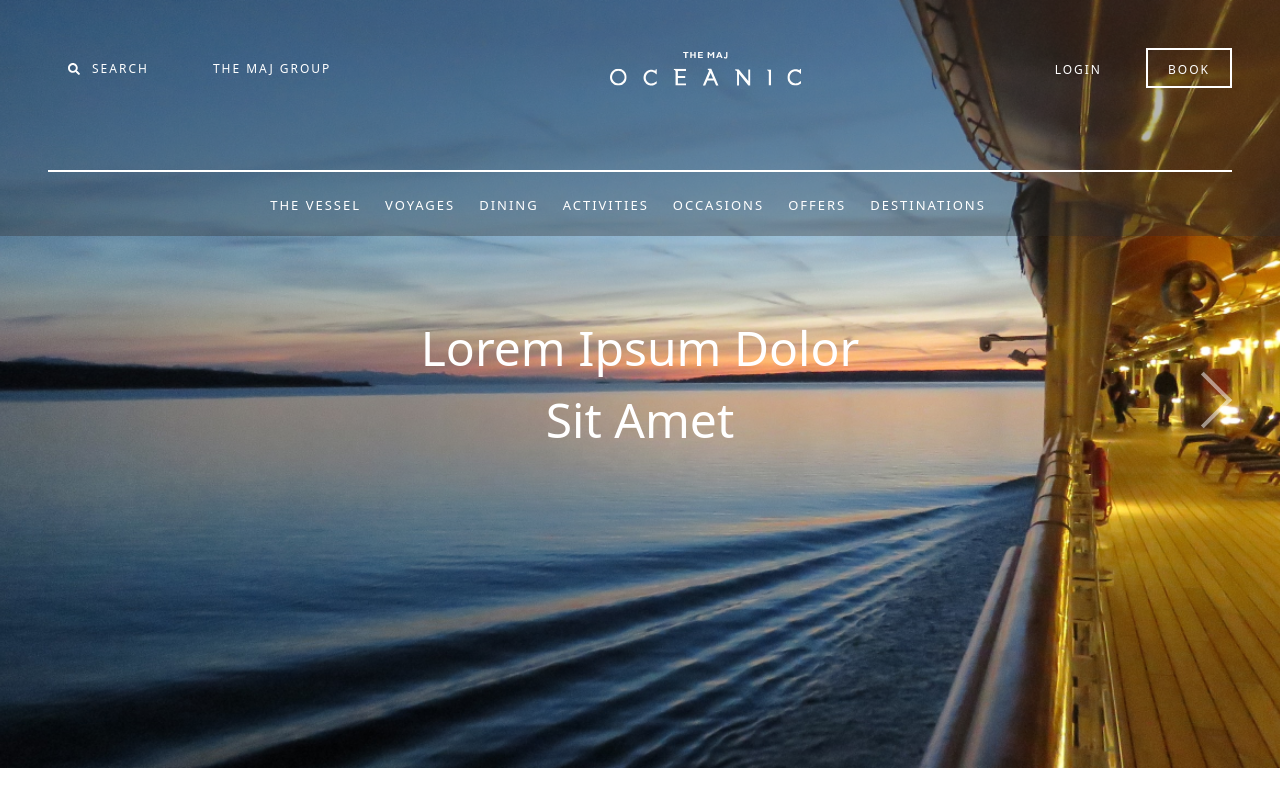
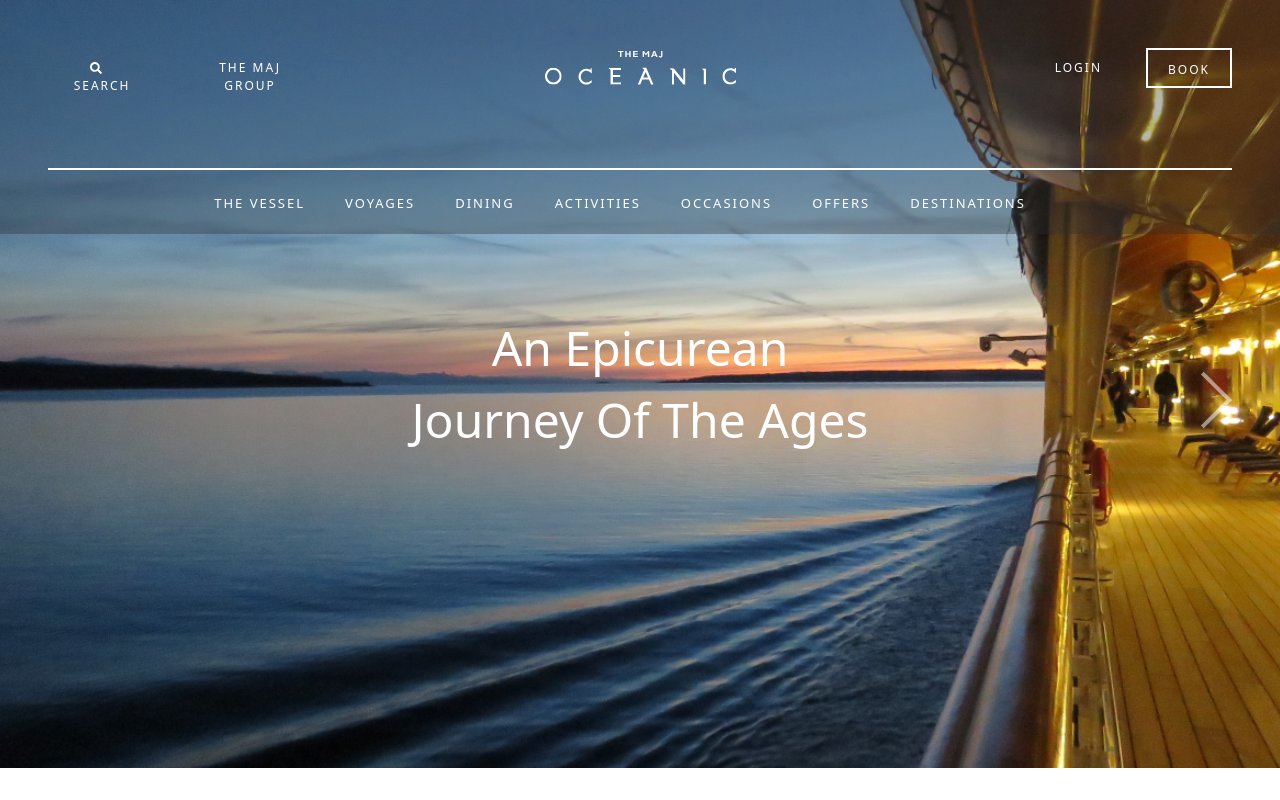
Before and after one commit to clevara-dev-id/the-maj-oceanic, a React (Create React App) app: page / in a window 1280 px wide. Shown: the top 800 px of the page. Built offline with nearby package versions, Linux system fonts and the light colour scheme; a web font is replaced by a local one.

Commit message:
fixing navigationBar

```diff
--- a/src/components/NavigationBar.jsx
+++ b/src/components/NavigationBar.jsx
@@ -41,8 +41,8 @@ export default class NavigationBar extends Component {
         return (
             <>
                 <div className={`w-full fixed ${this.state.isScroll?`bg-white`:`bg-semi-transparent`}`} id="navbar" /*className={this.state.isScroll?"bg-white":"bg-dark-transparent"}*/ >
-                    <ul className={`justify-between items-center flex-wrap pt-12 pb-20 mx-12 border-b-2 border-white lg:flex hidden ${this.state.isScroll ? `lg:hidden` : ``}`}>
-                        <div className="items-center">
+                    <ul className={`flex items-center flex-wrap pt-12 pb-20 mx-12 border-b-2 border-white lg:flex hidden ${this.state.isScroll ? `lg:hidden` : ``}`}>
+                        <div className="w-1/4 mr-auto flex justify-start">
                             <Button
                                 className="mr-6"
                                 search
@@ -73,10 +73,10 @@ export default class NavigationBar extends Component {
                                 THE MAJ GROUP
                             </Button>
                         </div>
-                        <div className="items-center">
+                        <div className="mx-auto">
                             <img src={LogoImg} alt="logo-the-maj-oceanic" />
                         </div>
-                        <div className="items-center">
+                        <div className="w-1/4 ml-auto flex justify-end">
                             <Button
                                 className="mr-6"
                                 padding="0"
@@ -152,7 +152,7 @@ export default class NavigationBar extends Component {
                             {this.props.store.map((data) => {
                                 return (
                                     <NavLink to={data.link}
-                                        className={`mr-6 uppercase nav-item ${this.state.isScroll?"text-dark":"text-white"}`}
+                                        className={`mr-10 uppercase nav-item ${this.state.isScroll?"text-dark":"text-white"}`}
                                         key={data.id}
                                     >
                                         {data.name}
--- a/src/components/base_component/Slider/SliderAwesome/style.scss
+++ b/src/components/base_component/Slider/SliderAwesome/style.scss
@@ -2,3 +2,8 @@
     --loader-bar-color: #208CB2 !important;
     --organic-arrow-color: #ffffff !important;
 }
+.awesome-slider{
+    .max-w-md{
+        max-width: 29rem;
+    }
+}
--- a/src/routes.jsx
+++ b/src/routes.jsx
@@ -36,12 +36,12 @@ BaseRoute.defaultProps = {
                         {
                             id:1,
                             images: `${img1}`,
-                            text:"Lorem Ipsum Dolor Sit Amet"
+                            text:"An Epicurean Journey of  the Ages"
                         },
                         {
                             id:2,
                             images: `${img2}`,
-                            text:"Lorem Ipsum Dolor Sit Amet"
+                            text:"An Epicurean Journey of  the Ages"
                         }
                     ]
                 },
```
Also changed, not shown: src/styles/tailwind.css.
